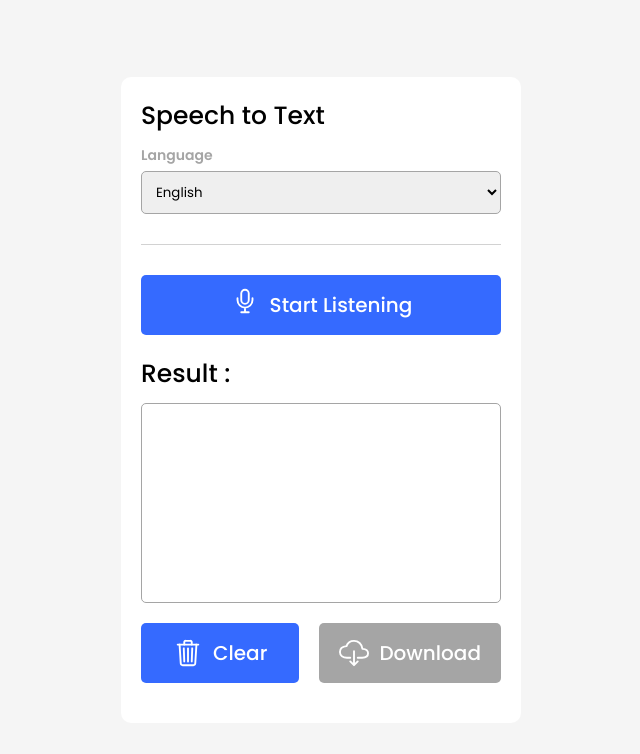
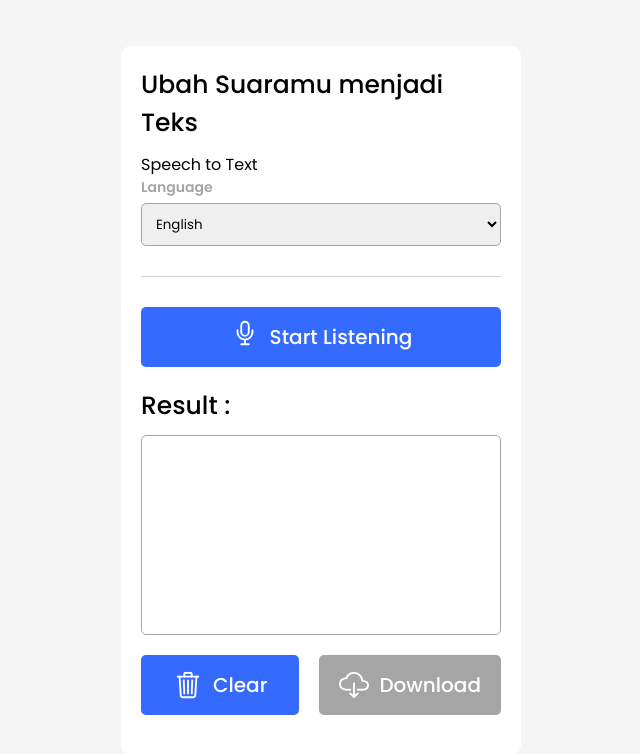
Before and after one commit to novazaidaanzaim/voice, a plain HTML site: page index.html in a window 1280 px wide. Shown: the whole page, without its empty margins (319-959 px from the left). Drawn offline with nearby package versions, Linux system fonts and the light colour scheme.

Commit message:
index.html

```diff
--- a/index.html
+++ b/index.html
@@ -5,11 +5,12 @@
     <meta http-equiv="X-UA-Compatible" content="IE=edge" />
     <meta name="viewport" content="width=device-width, initial-scale=1.0" />
     <link rel="stylesheet" href="style.css" />
-    <title>Speech to Text</title>
+    <title>Pengubah suara menjadi teks</title>
   </head>
   <body>
     <div class="container">
-      <p class="heading">Speech to Text</p>
+      <p class="heading">Ubah Suaramu menjadi Teks</p>
+      <p class="subheading">Speech to Text</p>
       <div class="options">
         <div class="anguage">
           <p>Language</p>
```
